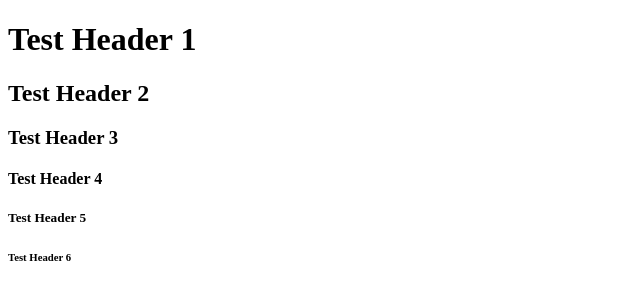
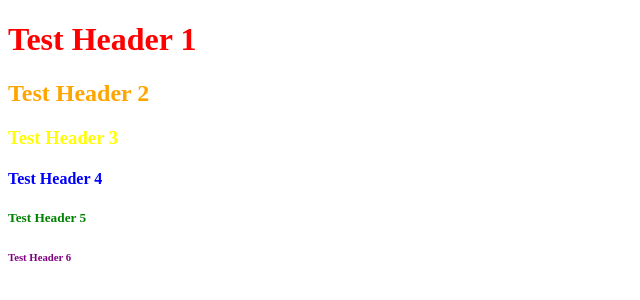
Before and after one commit to yaloswog/FlawedGenius_BrokenCalculator, a plain HTML site: page index.html in a window 1280 px wide. Shown: the whole page, without its empty margins (0-640 px from the left). Drawn offline with Linux system fonts and the light colour scheme; files whose address does not match are found by name.

Commit message:
Trying to test link to html file
Adding in header css styles in order to see if the link worked

```diff
--- a/index.css
+++ b/index.css
@@ -1,3 +1,23 @@
 h1 {
+  color: red;
+}
 
+h2 {
+  color: orange;
 }
+
+h3 {
+  color: yellow;
+}
+
+h4 {
+  color: blue;
+}
+
+h5 {
+  color: green;
+}
+
+h6 {
+  color: purple;
+}
```
